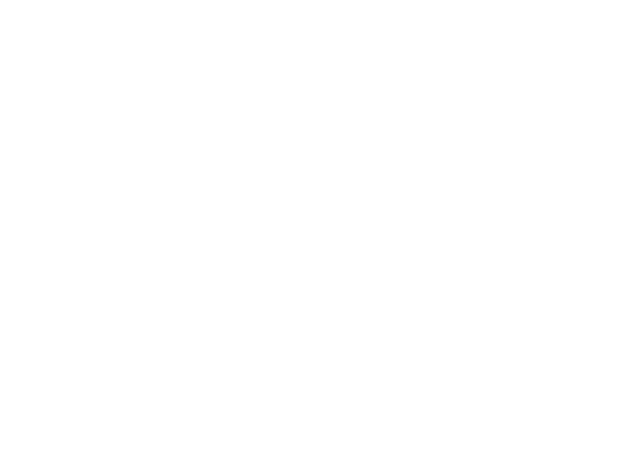
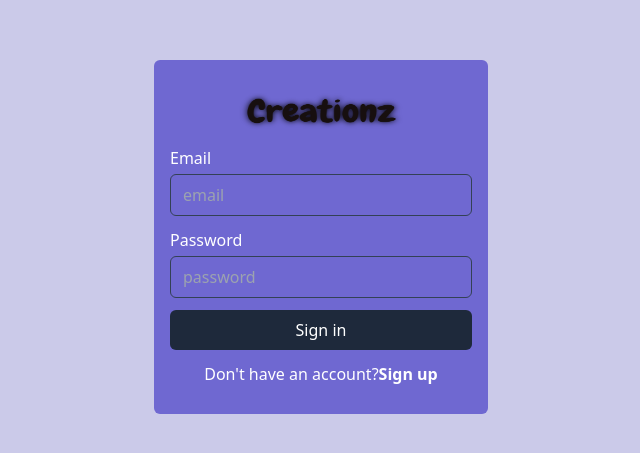
Before and after one commit to lexbanzonjr/creationz, a React (Create React App) app: page /admin/login in a window 1280 px wide. Before the commit this address had no page. Shown: the part 163-616 px from the top of the page, without its empty margins (319-959 px from the left). Built offline with nearby package versions, Linux system fonts and the light colour scheme.

Commit message:
Created admin login

```diff
--- a/src/router/routes/publicRoutes.tsx
+++ b/src/router/routes/publicRoutes.tsx
@@ -1,4 +1,5 @@
 import { lazy } from "react";
+const AdminLogin = lazy(() => import("../../views/auth/AdminLogin"));
 const Login = lazy(() => import("../../views/auth/Login"));
 const Register = lazy(() => import("../../views/auth/Register"));
 
@@ -11,6 +12,10 @@ const publicRoutes = [
     path: "/register",
     element: <Register />,
   },
+  {
+    path: "/admin/login",
+    element: <AdminLogin />,
+  },
 ];
 
 export default publicRoutes;
--- /dev/null
+++ b/src/views/auth/AdminLogin.tsx
@@ -0,0 +1,85 @@
+/* eslint-disable jsx-a11y/img-redundant-alt */
+import { useState } from "react";
+import { Link } from "react-router-dom";
+
+const AdminLogin = () => {
+  const [state, setState] = useState({
+    email: "",
+    password: "",
+  });
+
+  const inputHandle = (e: React.ChangeEvent<HTMLInputElement>) => {
+    setState({
+      ...state,
+      [e.target.name]: e.target.value,
+    });
+  };
+
+  const submit = (e: React.FormEvent<HTMLFormElement>) => {
+    e.preventDefault();
+    console.log(state);
+  };
+
+  return (
+    <div className="min-w-screen min-h-screen bg-[#cbcae9] flex justify-center items-center">
+      <div className="w-[350px] text-[#ffffff] p-2">
+        <div className="bg-[#6f68d1] p-4 rounded-md">
+          <div className="h-[70px] flex justify-center items-center">
+            <div className="w-[180px] h-[50px]">
+              <img
+                className="w-full h-full"
+                src="/Creationz-8-9-2024.png"
+                alt="image"
+              />
+            </div>
+          </div>
+
+          <form onSubmit={submit}>
+            <div className="flex flex-col w-full gap-1 mb-3">
+              <label htmlFor="email">Email</label>
+              <input
+                onChange={inputHandle}
+                value={state.email}
+                className="px-3 py-2 outline-none border border-slate-700 bg-transparent rounded-md"
+                type="text"
+                name="email"
+                placeholder="email"
+                id="email"
+                required
+              />
+            </div>
+
+            <div className="flex flex-col w-full gap-1 mb-3">
+              <label htmlFor="password">Password</label>
+              <input
+                onChange={inputHandle}
+                value={state.password}
+                className="px-3 py-2 outline-none border border-slate-700 bg-transparent rounded-md"
+                type="password"
+                name="password"
+                placeholder="password"
+                id="password"
+                required
+              />
+            </div>
+
+            <button className="bg-slate-800 w-full hover:shadow-blue-300/50 hover:shadow-lg text-white rounded-md px-7 py-2 mb-3">
+              Sign in
+            </button>
+
+            <div className="flex items-center mb-3 gap-3 justify-center">
+              <p>
+                Don't have an account?
+                <Link className="font-bold" to="/register">
+                  Sign up
+                </Link>
+              </p>
+            </div>
+          </form>
+        </div>
+      </div>
+    </div>
+  );
+};
+
+export default AdminLogin;
```
Also changed, not shown: public/Creationz-8-9-2024.png (added).
